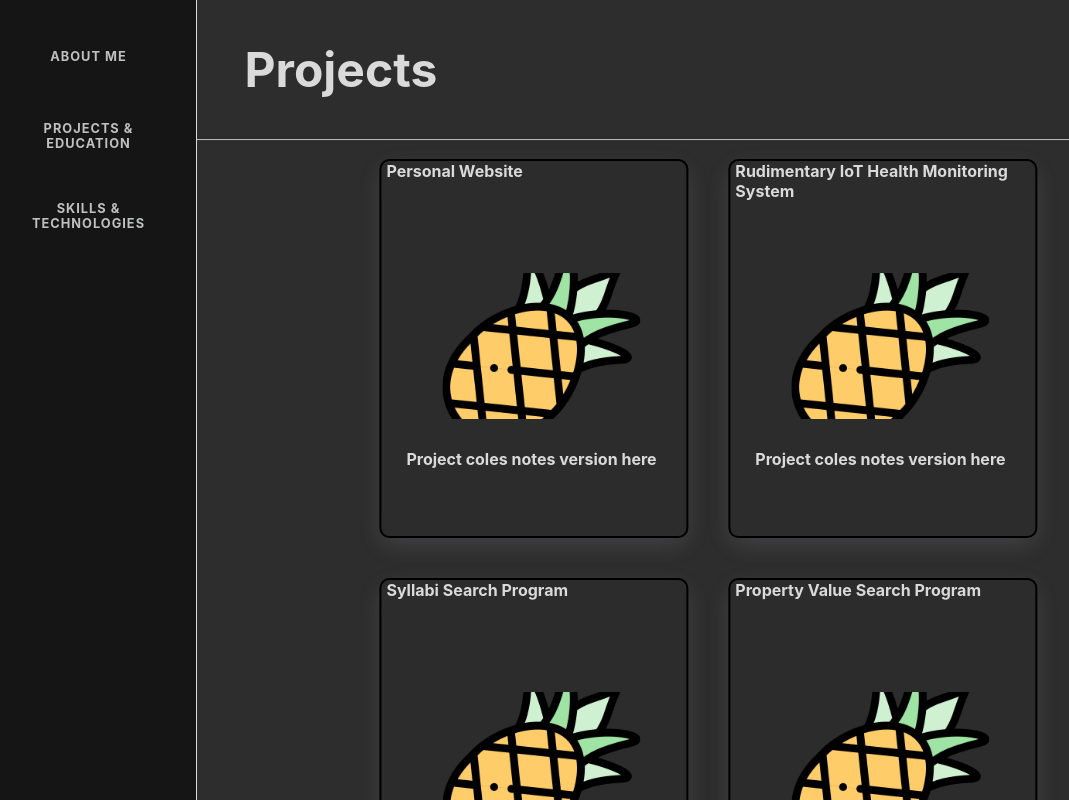
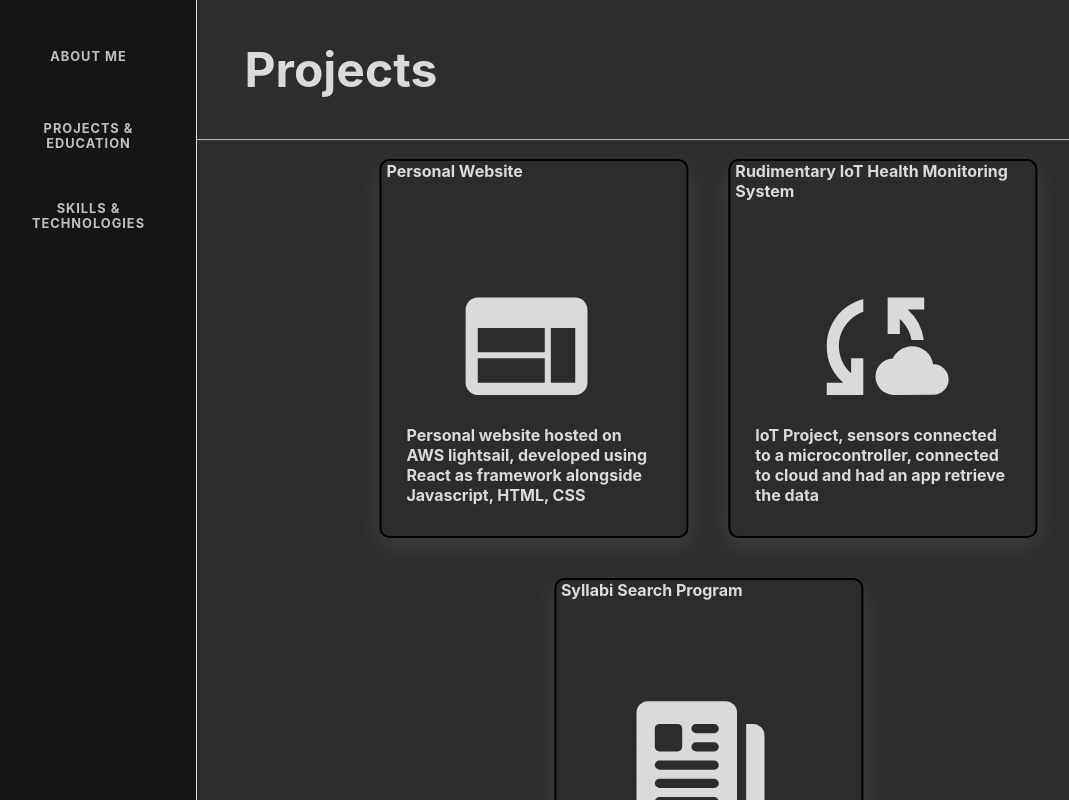
Before and after one commit to shant277/shantsharma.com, a React (Create React App) app: page /ProjectEducation in a window 1280 px wide. Shown: the top 800 px of the page, without its empty margins (59-1128 px from the left). Built offline with nearby package versions, Linux system fonts and the light colour scheme.

Commit message:
project page revamp

```diff
--- a/src/App.css
+++ b/src/App.css
@@ -0,0 +1,13 @@
+::-webkit-scrollbar {
+    width: 2px;
+    height: 10px;
+    background-color: rgb(219, 219, 219);
+    border-radius: 10px;
+}
+
+::-webkit-scrollbar-thumb {
+    border-radius: 10px;
+    border-color: black;
+    background-color: rgb(22, 22, 22);
+
+}
--- a/src/components/Cards/HoverCard.js
+++ b/src/components/Cards/HoverCard.js
@@ -20,9 +20,7 @@ const ProjectCard = ({ data }) => {
   return (
     <>
       <ProjectSummary data={data} open={openModal} />
-      {/* Logic for rendering expanded view */}
       <AnimatePresence>
-
         {open && (
           <Overlay close={closeModal}>
             {<Modal data={data} close={closeModal} />}
--- a/src/components/Cards/Modal/Modal.js
+++ b/src/components/Cards/Modal/Modal.js
@@ -1,12 +1,13 @@
 import React from "react";
-import Pic from "../../../pictures/pineapple.png";
 import { motion } from "framer-motion";
-import { IoCloseCircleOutline } from "react-icons/io5";
+import {
+  IoCloseCircleOutline,
+} from "react-icons/io5";
 
 import "./Modal.css";
 
 const Modal = ({ data, close }) => {
-  const { title, description, imageUrl } = data;
+  const { project, description, iconsData } = data;
 
   const modalVariants = {
     open: {
@@ -25,24 +26,58 @@ const Modal = ({ data, close }) => {
     open: { opacity: 1, x: 0 },
     closed: { opacity: 0, x: "10%" },
   };
+
+  const modalIconParentVariants = {
+    hidden: {},
+    visible: {
+      transition: {
+        staggerChildren: 0.5,
+      },
+    },
+  };
+
+  const modalIconVariants = {
+    hidden: { x: -50, opacity: 0 }, // Start position above the viewport
+    visible: { x: 0, opacity: 1, transition: { duration: 0.5 } }, // Final position
+  };
   return (
     <motion.div
       className="modal"
       onClick={(e) => e.stopPropagation()}
       variants={modalVariants}
+      style={{ display: "flex", flexDirection: "row" }}
     >
-      {/*       <img className="modal__image" alt="project" src={Pic} />
-       */}{" "}
       <motion.div className="modal__info" variants={modalInfoVariants}>
-        <h1>{title}</h1>
-        <button className="modal__close-wrapper" onClick={close}>
+        <h1>{project}</h1>
+        <motion.button
+          className="modal__close-wrapper"
+          onClick={close}
+          whileHover={{ scale: 1.2 }}
+        >
           <IoCloseCircleOutline className="modal__close-icon" />
-        </button>
+        </motion.button>
         <motion.div className="modal__row" variants={modalRowVariants}>
           <motion.div className="modal__description">{description}</motion.div>
         </motion.div>
         <motion.div>
-          languages, framworks, things of note will be in icon form here:
+          Technologies used:
+          <motion.div
+            initial="hidden"
+            animate="visible"
+            variants={modalIconParentVariants}
+            className="project-logo__parent"
+          >
+            {iconsData.map((data, index) => (
+              <motion.div key={index} className="project-logo__container">
+                <motion.div variants={modalIconVariants}>
+                  {data.icon}
+                </motion.div>
+                <motion.div variants={modalIconVariants}>
+                  <p className="project-logo__name"> {data.name} </p>
+                </motion.div>
+              </motion.div>
+            ))}
+          </motion.div>
         </motion.div>
       </motion.div>
     </motion.div>
--- a/src/constants/Constants.js
+++ b/src/constants/Constants.js
@@ -1,9 +1,109 @@
+import {
+  IoLogoJavascript,
+  IoLogoCss3,
+  IoLogoReact,
+  IoLogoHtml5,
+  IoNewspaper,
+} from "react-icons/io5";
+import { SiArduino, SiFlutter, SiPython } from "react-icons/si";
+import {
+  MdOutlineEdgesensorLow,
+  MdWeb,
+  MdCloudSync,
+  MdOutlineSplitscreen,
+} from "react-icons/md";
+import {
+  FaTemperatureHigh,
+  FaCloudArrowUp,
+  FaAndroid,
+  FaAws,
+  FaFilePdf,
+} from "react-icons/fa6";
+import { SlGraph } from "react-icons/sl";
 //summary page descriptions
 export const summary = [
   'Hello and welcome to my website! My name is Shant. My tech journey started in 2017 when I began university. At the time, I was still searching for my academic path. One day, my girlfriend suggested, "Have you considered Computer Science?" Her question ignited a spark of curiosity, and I decided to explore this unfamiliar territory. Little did I know that her simple suggestion would lead me on a transformative journey into the world of coding and problem - solving, shaping my future and passion for technology.',
   "5 years later here I am, Thanks Daphny! ",
   "On to academics, my Coursework mainly covered C, Python programming, embedded systems, networking, and systems information and security. My main areas of expertise are Python, C and I am learning React as well as Javascript, CSS, and HTML. ",
   "In my free time, I enjoy playing and watching basketball (go Clippers!) and videogames.",
+];
+
+export const projects_ = [
+  {
+    project: "Personal Website",
+    description:
+      "I hosted this website on an AWS Lightsail instance using a Virtual Ubuntu OS that has a NGINX web server installed. Domain and certificates are configured using AWS route 53 and Lightsail console. The website itself is made in React, which is composed of Javascript, HTML, and CSS. ",
+    iconsData: [
+      { icon: <IoLogoReact className="project-logo" />, name: "React" },
+      {
+        icon: <FaAws className="project-logo" />,
+        name: "Lightsail & Route 53",
+      },
+      {
+        icon: <IoLogoJavascript className="project-logo" />,
+        name: "JavaScript",
+      },
+      { icon: <IoLogoCss3 className="project-logo" />, name: "CSS" },
+      { icon: <IoLogoHtml5 className="project-logo" />, name: "HTML" },
+    ],
+    projectIcon: <MdWeb className="project-card__image" />,
+    projectSummary:
+      "Personal website hosted on AWS lightsail, developed using React as framework alongside Javascript, HTML, CSS",
+  },
+  {
+    project: "Rudimentary IoT Health Monitoring System",
+    description:
+      "I connected several sensors to an Arduino microcontroller. Then wrote a driver to allow interaction between sensors and the microcontroller. The microcontoller is then uploaded the sensor information to the IoT cloud platform Thingspeak. Then I developed an Android application using Flutter/Dart to display information from cloud platform and store user information",
+    iconsData: [
+      { icon: <SiArduino className="project-logo" />, name: "Arduino" },
+      {
+        icon: <FaTemperatureHigh className="project-logo" />,
+        name: "Lm35 Body Temperature Sensor",
+      },
+      {
+        icon: <MdOutlineEdgesensorLow className="project-logo" />,
+        name: "Pulse Oximeter & Heart Rate Sensor",
+      },
+      {
+        icon: <FaCloudArrowUp className="project-logo" />,
+        name: "IoT Cloud Platform Thingspeak",
+      },
+      {
+        icon: <FaAndroid className="project-logo" />,
+        name: "Android Application",
+      },
+      {
+        icon: <SiFlutter className="project-logo" />,
+        name: "Developed in Flutter",
+      },
+    ],
+    projectIcon: <MdCloudSync className="project-card__image" />,
+    projectSummary:
+      "IoT Project, sensors connected to a microcontroller, connected to cloud and had an app retrieve the data",
+  },
+  {
+    project: "Syllabi Search Program",
+    description:
+      "I matched keywords in a chosen PDF document to a pre-determined key words list that then displayed results (i.e. matched keywords) in a readable UI. Some functionality included: enabled users to save and load: previous results, settings that customized UI, able to view results in different graph formats (bar, pie, histogram) as well as in a table",
+    iconsData: [
+      { icon: <SiPython className="project-logo" />, name: "Python" },
+      {
+        icon: <SlGraph className="project-logo" />,
+        name: "MatplotLib",
+      },
+      {
+        icon: <MdOutlineSplitscreen className="project-logo" />,
+        name: "PySimpleGui",
+        },
+        {
+            icon: <FaFilePdf className="project-logo" />,
+            name: "PyPDF2 pdf parser",
+          },
+    ],
+    projectIcon: <IoNewspaper className="project-card__image" />,
+    projectSummary:
+      "Python program used to match keywords in a given dataset, display results in a nice user interface",
+  },
 ];
 
 // project page descriptions
@@ -14,8 +114,7 @@ export const projects = {
       "I hosted this website on AWS lightsail using a virtual Ubuntu instance that has NGINX installed.",
       "Domain and certificates configured using AWS route 53 and Lightsail console. Website itself ",
       "is made in React, which is composed of Javascript, HTML, and CSS. ",
-        ],
-    ["../../../pictures/pineapple.png"],
+    ],
   ],
   project1: [
     "Rudimentary IoT Health Monitoring System",
@@ -23,9 +122,7 @@ export const projects = {
       "Connected several sensors to an Arduino microcontroller. Wrote a driver to allow interaction between sensors ",
       "and the microcontroller. Microcontoller then uploaded the sensor information to the IoT cloud platform Thingspeak",
       "Then developed an Android application using Flutter/Dart to display information from cloud platform and store user information",
-      ],
-      ["../pictures/pineapple.png"],
-
+    ],
   ],
   project2: [
     "Syllabi Search Program",
@@ -33,9 +130,7 @@ export const projects = {
       "Matched keywords in a chosen PDF document to a pre-determined key words list that then displayed results",
       "(i.e. graphs, tables, matched keywords) in a readable UI. Some functionality included: enabled users to save",
       "and load: previous results, settings that customized UI, able to view results in different grapg formats (bar, pie, histogram)",
-      ],
-      ["../pictures/pineapple.png"],
-
+    ],
   ],
   project3: [
     "Property Value Search Program",
@@ -43,9 +138,7 @@ export const projects = {
       "Allowed a user to search for specific property values in Edmonton with a given dataset. Some features included: ",
       "A built-in Google maps feature to allow visualization of property locations when searching for properties. ",
       "was able to search by address, and values. Designed the program specifically with scalability and extendibility for the future",
-      ],
-      ["../pictures/pineapple.png"],
-
+    ],
   ],
   project4: [
     "Hosting Gitlab on a Linux Server",
@@ -54,9 +147,7 @@ export const projects = {
       "and system monitoring while performing regular security audits. Set up user accounts and assigned permissions according to a need-to-know basis",
       "Performed automated tests using pentesting tools such as John the ripper, chkrootkit and Lynis, to check for system health and security",
       "Wrote user guides and security reports on system.",
-      ],
-      ["../pictures/pineapple.png"],
-
+    ],
   ],
 };
 
--- a/src/pages/ProjectEducation/ProjectEducation.js
+++ b/src/pages/ProjectEducation/ProjectEducation.js
@@ -1,12 +1,11 @@
-import TimeLineProject from "./projects/timeLineProject";
 import Education from "./Education/Education";
-import { projects } from "../../constants/Constants";
 import { Link } from "react-router-dom";
 import { motion } from "framer-motion";
 import {
   pageVariants,
   pageTransition,
-  pageStyle,
+    pageStyle,
+    projects_,
 } from "../../constants/Constants.js";
 
 import "./ProjectEducation.css";
@@ -24,14 +23,6 @@ function ProjectEducation() {
     setShowTooltip(false);
   };
 
-  const projectArray = Object.keys(projects).map((key) => ({
-    title: projects[key][0],
-      description: projects[key][1],
-    imageUrl: projects[key][2],
-  }));
-
-   /*  console.log(projectArray);
-    console.log(projectArray[1].title); */
   return (
     <motion.div
       className="project-education-container"
@@ -48,9 +39,7 @@ function ProjectEducation() {
       <div className="wrapper-container">
         <div className="inner-wrapper">
           <div className="timelines" id="projects">
-{/*                       <TimeLineProject projects={projects}></TimeLineProject>
- */}
-            {projectArray.map((project, index) => (
+            {projects_.map((project, index) => (
                 <ProjectCard data={project} index={index}>
               </ProjectCard>
             ))}
--- a/src/pages/ProjectEducation/projects/ProjectSummary.css
+++ b/src/pages/ProjectEducation/projects/ProjectSummary.css
@@ -42,8 +42,8 @@
   height: 65%;
   overflow: hidden;
   align-items: center;
-  margin-left: 20%;
-  margin-right: 20%;
+  margin-left: 15%;
+  margin-right: 10%;
 }
 
 .project-card__image {
--- a/src/pages/ProjectEducation/projects/ProjectSummary.js
+++ b/src/pages/ProjectEducation/projects/ProjectSummary.js
@@ -1,19 +1,20 @@
-import pic from "../../../pictures/pineapple.png";
 import { motion } from "framer-motion";
 import "./ProjectSummary.css";
 
 function ProjectSummary({ data, open }) {
-    const { title, description, imageUrl } = data;
+  const { project, projectIcon, projectSummary } = data;
   return (
-      <motion.div className="project-card" onClick={open} whileHover={{scale: 1.1}}>
-      {title}
+    <motion.div
+      className="project-card"
+      onClick={open}
+      whileHover={{ scale: 1.1 }}
+    >
+      {project}
       <div className="project-card__content">
-              <div className="project-card__image-container">
-                  <img className="project-card__image" src={pic} alt="pineapple"/>
-              </div>
-              <div className="project-card__details">
-                  <div className="project-card__row">Project coles notes version here</div>
-              </div>
+        <div className="project-card__image-container">{projectIcon}</div>
+        <div className="project-card__details">
+          <div className="project-card__row">{projectSummary}</div>
+        </div>
       </div>
     </motion.div>
   );
```
Also changed, not shown: src/components/Cards/Modal/Modal.css (+24 -3 lines).
